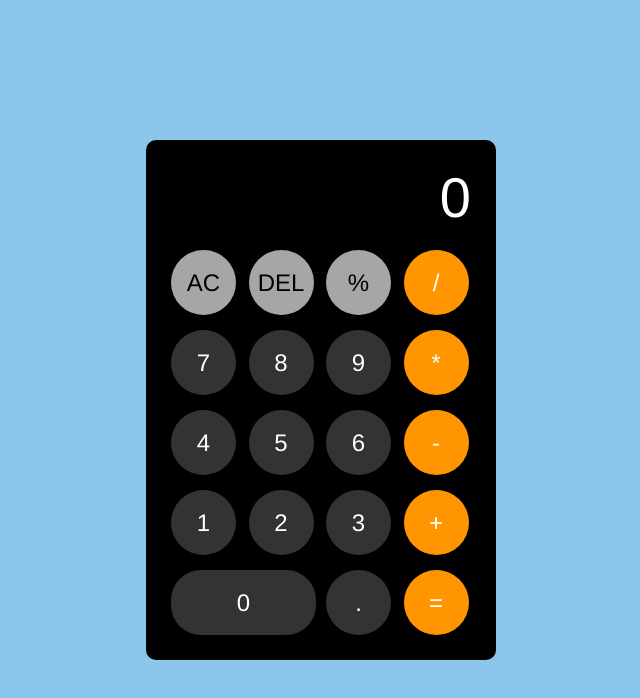
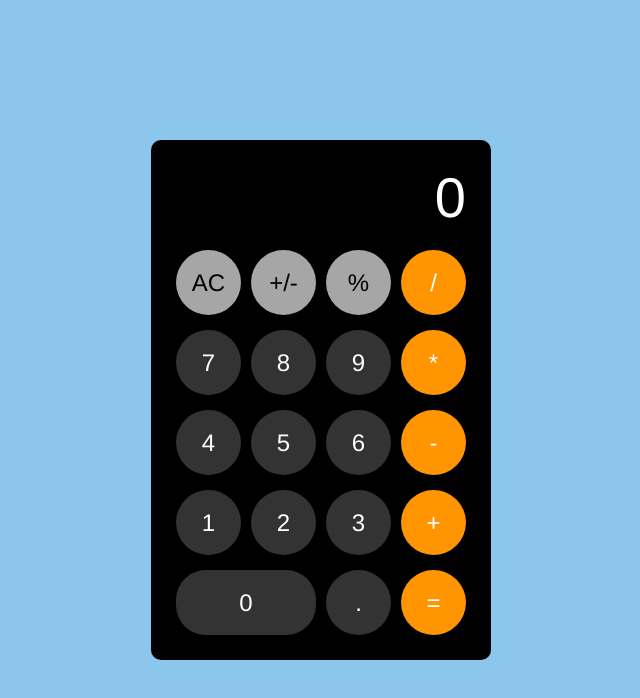
Before and after one commit to ummyhajj/functional-calculator, a plain HTML site: page index.html in a window 1280 px wide. Shown: the whole page, without its empty margins (319-959 px from the left). Drawn offline with Linux system fonts and the light colour scheme.

Commit message:
I made some changes in the css file

```diff
--- a/index.html
+++ b/index.html
@@ -13,7 +13,7 @@
       </div>
       <div class="calc-keys">
         <button type="button" class="key-others operations">AC</button>
-        <button type="button" class="key-others operations">DEL</button>
+        <button type="button" class="key-others operations">+/-</button>
         <button type="button" class="key-others operations">%</button>
         <button type="button" class="key-operate operations">/</button>
         <button type="button" class="numbers">7</button>
@@ -33,6 +33,6 @@
         <button type="button" class="key-operate operations">=</button>
       </div>
     </div>
-    <script type="text/javascript" src="script.js"></script>
+    <script src="script.js"></script>
   </body>
 </html>
--- a/styles.css
+++ b/styles.css
@@ -14,7 +14,7 @@ body {
 .container {
   background: #000000;
   padding: 25px;
-  width: 350px;
+  /* width: 350px; */
   border-radius: 10px;
 }
 .calc-text {
```
